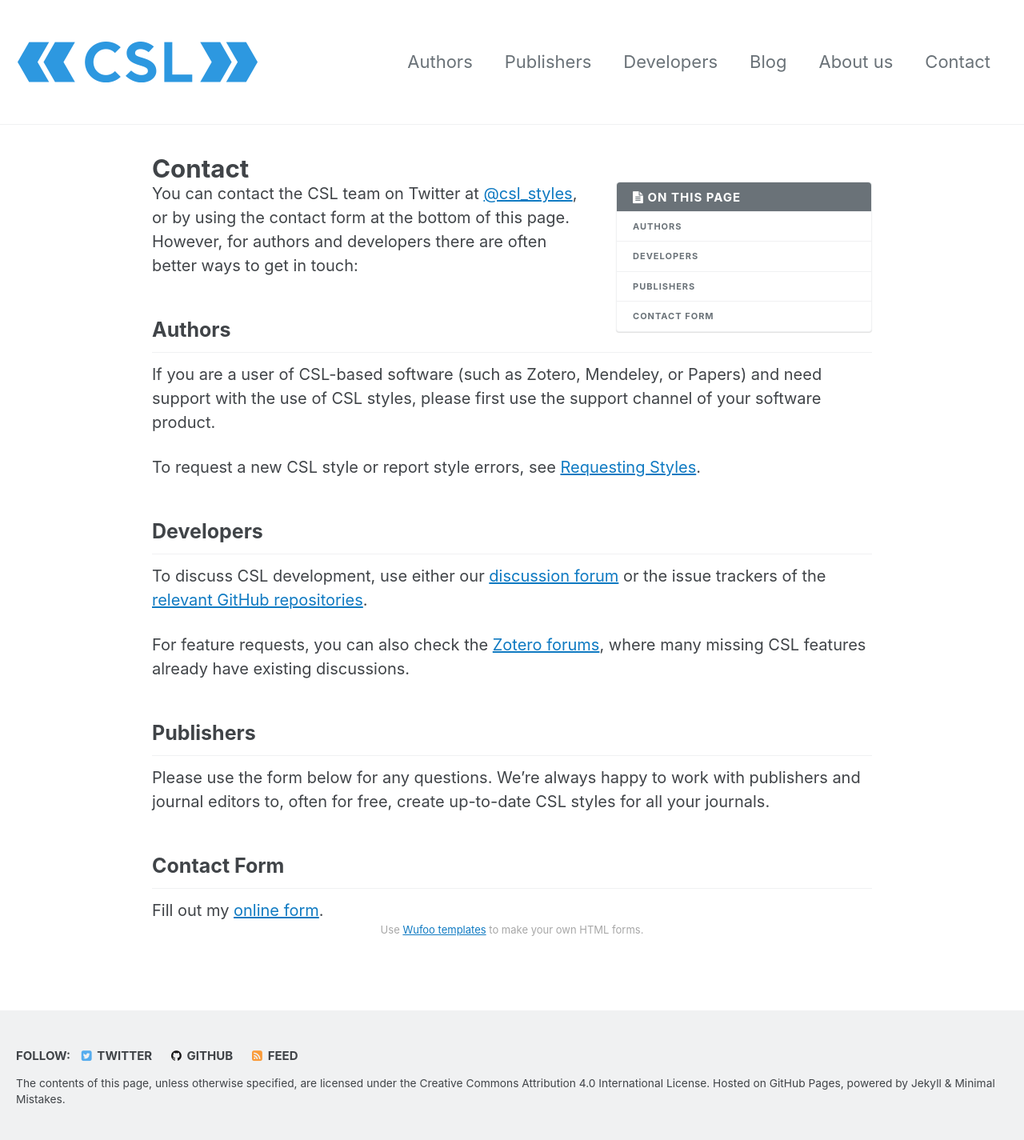
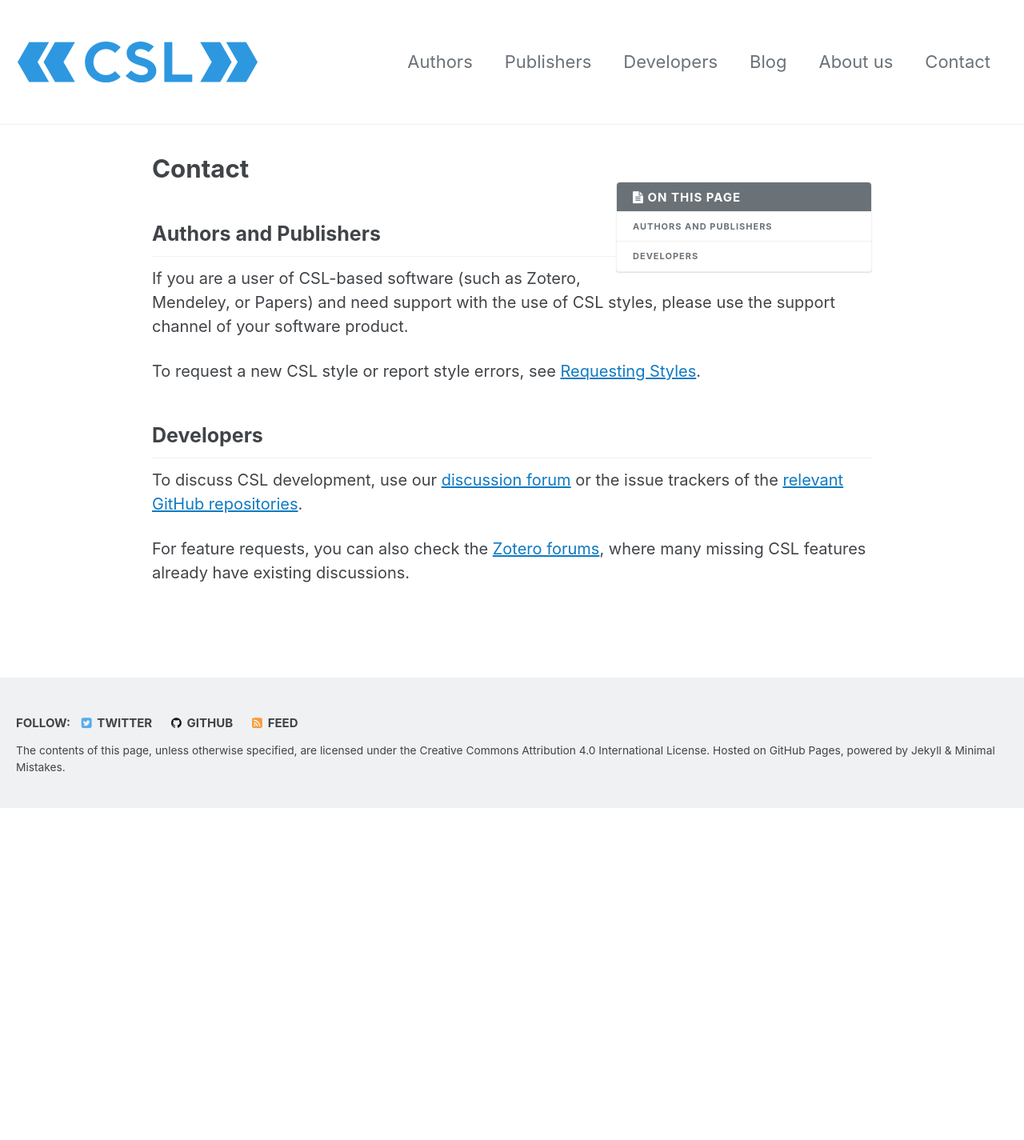
Before and after one commit to citation-style-language/citation-style-language.github.io, a Jekyll site: the page built from _pages/contact.md, in a window 1280 px wide. Shown: the whole page at 80% size. Built offline with Jekyll 4.4.1, drawn with Linux system fonts in a browser that asks for light colours; after the commit the page ends 1010 px from its top, so only the background shows below that.

Commit message:
Update contact.md to remove contact form

```diff
--- a/_pages/contact.md
+++ b/_pages/contact.md
@@ -5,43 +5,14 @@ description: Find out how to get in touch with the people behind the Citation St
 ---
 {% include toc %}
 
-You can contact the CSL team on Twitter at [@csl_styles](https://twitter.com/csl_styles), or by using the contact form at the bottom of this page. However, for authors and developers there are often better ways to get in touch:
+## Authors and Publishers
 
-## Authors
-
-If you are a user of CSL-based software (such as Zotero, Mendeley, or Papers) and need support with the use of CSL styles, please first use the support channel of your software product.
+If you are a user of CSL-based software (such as Zotero, Mendeley, or Papers) and need support with the use of CSL styles, please use the support channel of your software product.
 
 To request a new CSL style or report style errors, see [Requesting Styles](/authors/#requesting-new-styles).
 
 ## Developers
 
-To discuss CSL development, use either our [discussion forum](https://discourse.citationstyles.org/) or the issue trackers of the [relevant GitHub repositories](https://github.com/citation-style-language/).
+To discuss CSL development, use our [discussion forum](https://discourse.citationstyles.org/) or the issue trackers of the [relevant GitHub repositories](https://github.com/citation-style-language/).
 
 For feature requests, you can also check the [Zotero forums](https://forums.zotero.org/), where many missing CSL features already have existing discussions.
-
-## Publishers
-
-Please use the form below for any questions. We're always happy to work with publishers and journal editors to, often for free, create up-to-date CSL styles for all your journals.
-
-## Contact Form
-
-<div id="wufoo-ze9gnah0xritgc">
-Fill out my <a href="https://rmzelle.wufoo.com/forms/ze9gnah0xritgc">online form</a>.
-</div>
-<div id="wuf-adv" style="font-family:inherit;font-size: small;color:#a7a7a7;text-align:center;display:block;">Use <a href="http://www.wufoo.com/gallery/templates/">Wufoo templates</a> to make your own HTML forms.</div>
-<script type="text/javascript">var ze9gnah0xritgc;(function(d, t) {
-var s = d.createElement(t), options = {
-'userName':'rmzelle',
-'formHash':'ze9gnah0xritgc',
-'autoResize':true,
-'height':'627',
-'async':true,
-'host':'wufoo.com',
-'header':'show',
-'ssl':true};
-s.src = ('https:' == d.location.protocol ? 'https://' : 'http://') + 'www.wufoo.com/scripts/embed/form.js';
-s.onload = s.onreadystatechange = function() {
-var rs = this.readyState; if (rs) if (rs != 'complete') if (rs != 'loaded') return;
-try { ze9gnah0xritgc = new WufooForm();ze9gnah0xritgc.initialize(options);ze9gnah0xritgc.display(); } catch (e) {}};
-var scr = d.getElementsByTagName(t)[0], par = scr.parentNode; par.insertBefore(s, scr);
-})(document, 'script');</script>
```
